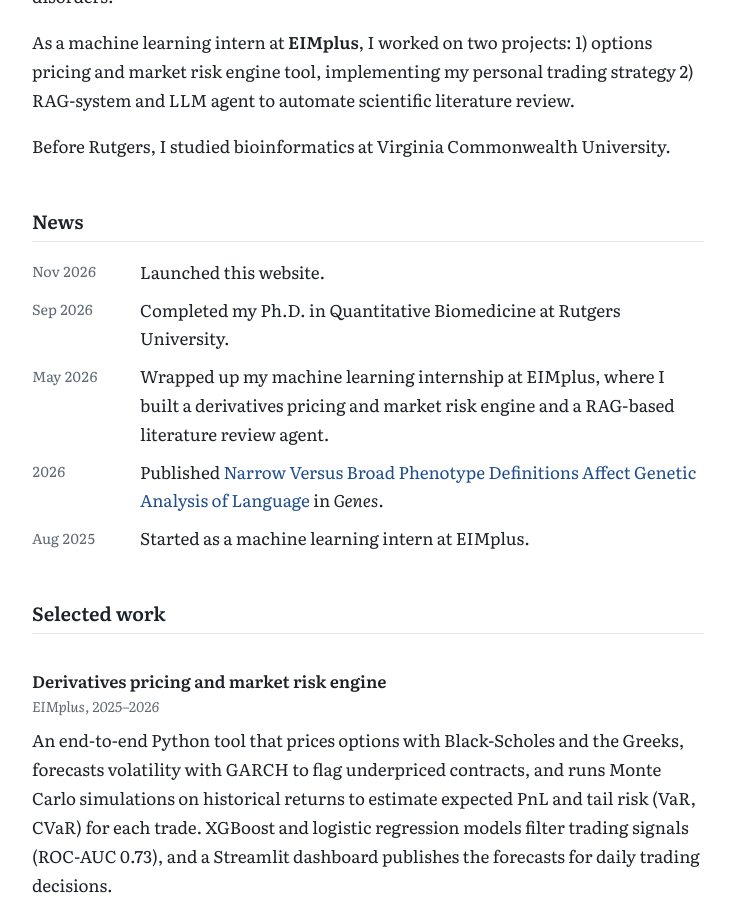
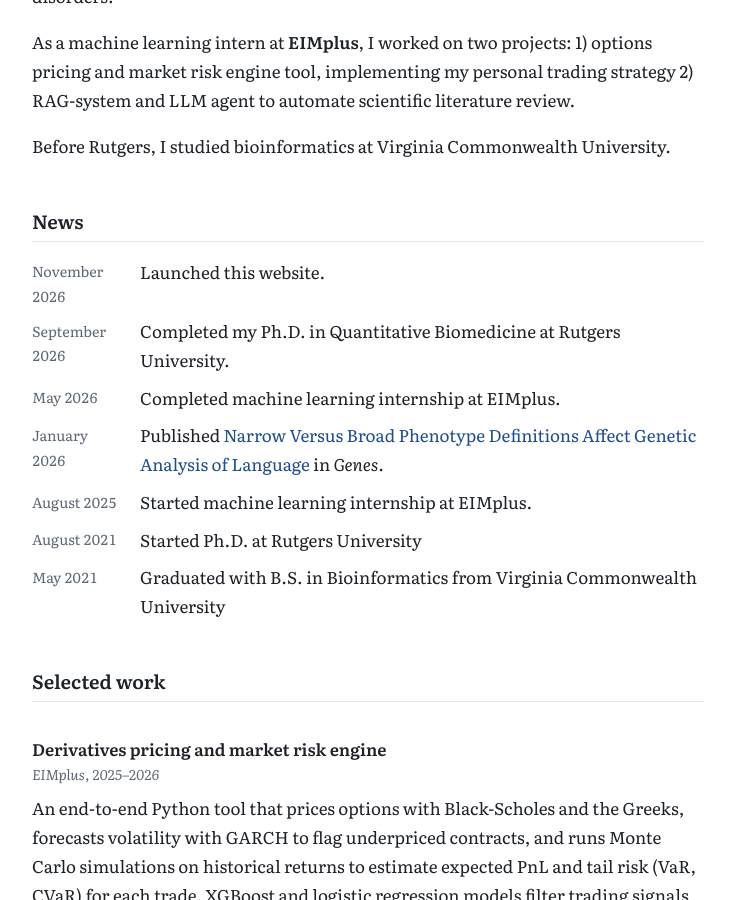
Before and after one commit to mklodi1/mklodi1.github.io, a Jekyll site: the page built from index.html, in a window 1280 px wide and 900 px high, scrolled down 454 px. Shown: the whole window, without its empty margins (272-1007 px from the left). Built offline with Jekyll 4.4.1, drawn with Linux system fonts in a browser that asks for light colours.

Commit message:
Update news.yml

```diff
--- a/_data/news.yml
+++ b/_data/news.yml
@@ -1,12 +1,16 @@
 # Newest first. One short line each; links are written as [text](url).
 # Tip: wrap text in "double quotes" if it contains a colon.
-- date: Nov 2026
+- date: November 2026
   text: "Launched this website."
-- date: Sep 2026
+- date: September 2026
   text: "Completed my Ph.D. in Quantitative Biomedicine at Rutgers University."
 - date: May 2026
-  text: "Wrapped up my machine learning internship at EIMplus, where I built a derivatives pricing and market risk engine and a RAG-based literature review agent."
-- date: 2026
+  text: "Completed machine learning internship at EIMplus."
+- date: January 2026
   text: "Published [Narrow Versus Broad Phenotype Definitions Affect Genetic Analysis of Language](https://doi.org/10.3390/genes17020125) in *Genes*."
-- date: Aug 2025
-  text: "Started as a machine learning intern at EIMplus."
+- date: August 2025
+  text: "Started machine learning internship at EIMplus."
+- date: August 2021
+  text: "Started Ph.D. at Rutgers University"
+- date: May 2021
+  text: "Graduated with B.S. in Bioinformatics from Virginia Commonwealth University"
```
